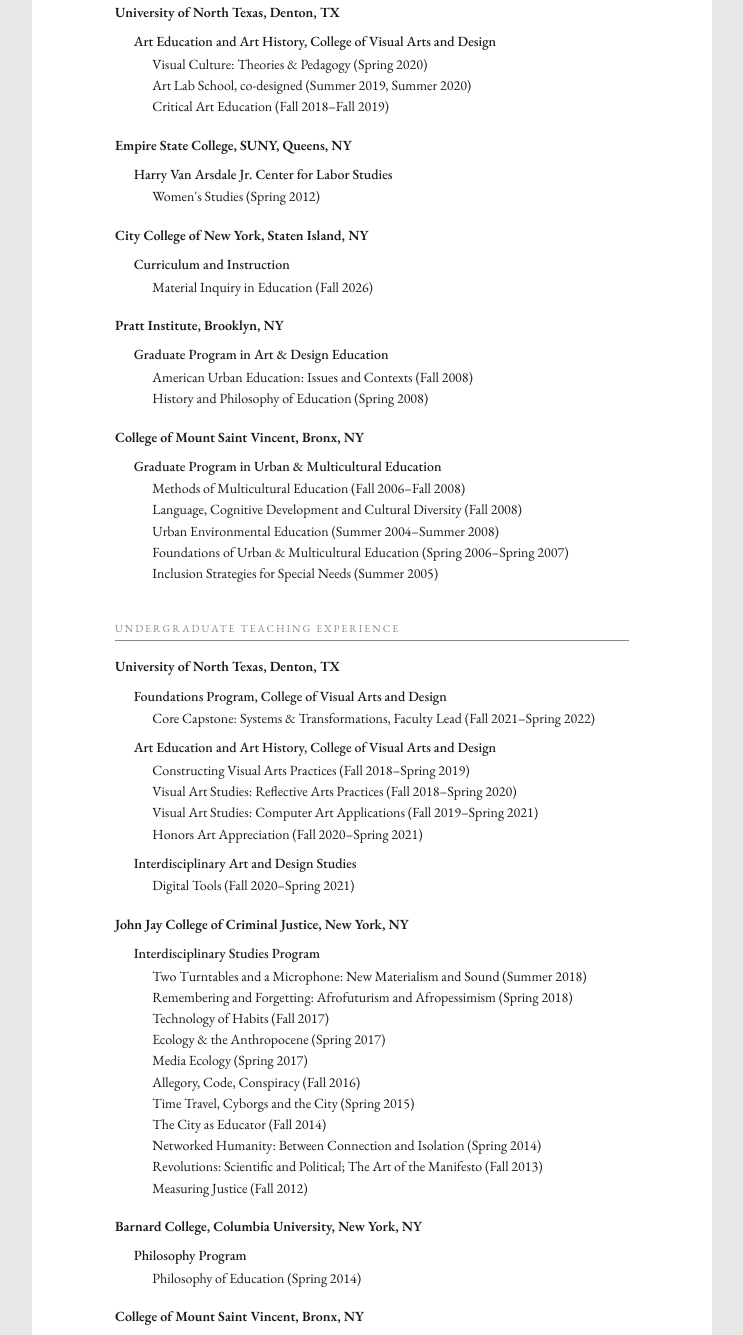
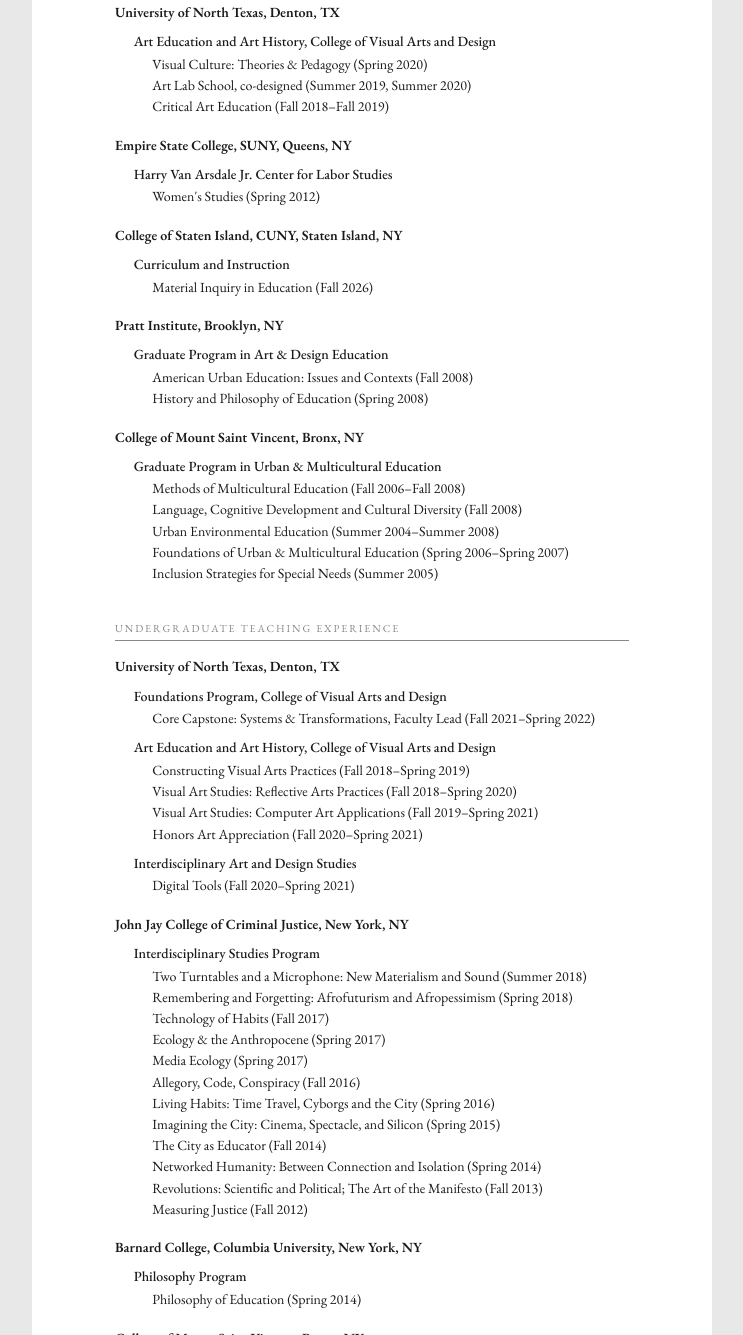
Before and after one commit to chrismoffett/cv, a plain HTML site: page CV_Moffett.html in a window 1280 px wide. Shown: the part 1346-2681 px from the top of the page, without its empty margins (268-1011 px from the left). Drawn offline with Linux system fonts and the light colour scheme.

Commit message:
Build CV [2026-11-23]

```diff
--- a/CV_Moffett.html
+++ b/CV_Moffett.html
@@ -161,7 +161,7 @@ body {
 <div class="cv-dept"><p class="cv-dept-name">Harry Van Arsdale Jr. Center for Labor Studies</p><div class="cv-courses"><p class="cv-course">Women's Studies (Spring 2012)</p></div></div>
 </div>
 <div class="cv-inst">
-<p class="cv-inst-name">City College of New York, Staten Island, NY</p>
+<p class="cv-inst-name">College of Staten Island, CUNY, Staten Island, NY</p>
 <div class="cv-dept"><p class="cv-dept-name">Curriculum and Instruction</p><div class="cv-courses"><p class="cv-course">Material Inquiry in Education (Fall 2026)</p></div></div>
 </div>
 <div class="cv-inst">
@@ -183,7 +183,7 @@ body {
 </div>
 <div class="cv-inst">
 <p class="cv-inst-name">John Jay College of Criminal Justice, New York, NY</p>
-<div class="cv-dept"><p class="cv-dept-name">Interdisciplinary Studies Program</p><div class="cv-courses"><p class="cv-course">Two Turntables and a Microphone: New Materialism and Sound (Summer 2018)</p><p class="cv-course">Remembering and Forgetting: Afrofuturism and Afropessimism (Spring 2018)</p><p class="cv-course">Technology of Habits (Fall 2017)</p><p class="cv-course">Ecology & the Anthropocene (Spring 2017)</p><p class="cv-course">Media Ecology (Spring 2017)</p><p class="cv-course">Allegory, Code, Conspiracy (Fall 2016)</p><p class="cv-course">Time Travel, Cyborgs and the City (Spring 2015)</p><p class="cv-course">The City as Educator (Fall 2014)</p><p class="cv-course">Networked Humanity: Between Connection and Isolation (Spring 2014)</p><p class="cv-course">Revolutions: Scientific and Political; The Art of the Manifesto (Fall 2013)</p><p class="cv-course">Measuring Justice (Fall 2012)</p></div></div>
+<div class="cv-dept"><p class="cv-dept-name">Interdisciplinary Studies Program</p><div class="cv-courses"><p class="cv-course">Two Turntables and a Microphone: New Materialism and Sound (Summer 2018)</p><p class="cv-course">Remembering and Forgetting: Afrofuturism and Afropessimism (Spring 2018)</p><p class="cv-course">Technology of Habits (Fall 2017)</p><p class="cv-course">Ecology & the Anthropocene (Spring 2017)</p><p class="cv-course">Media Ecology (Spring 2017)</p><p class="cv-course">Allegory, Code, Conspiracy (Fall 2016)</p><p class="cv-course">Living Habits: Time Travel, Cyborgs and the City (Spring 2016)</p><p class="cv-course">Imagining the City: Cinema, Spectacle, and Silicon (Spring 2015)</p><p class="cv-course">The City as Educator (Fall 2014)</p><p class="cv-course">Networked Humanity: Between Connection and Isolation (Spring 2014)</p><p class="cv-course">Revolutions: Scientific and Political; The Art of the Manifesto (Fall 2013)</p><p class="cv-course">Measuring Justice (Fall 2012)</p></div></div>
 </div>
 <div class="cv-inst">
 <p class="cv-inst-name">Barnard College, Columbia University, New York, NY</p>
```
Also changed, not shown: index.html (+2 -2 lines), 2 other files.
